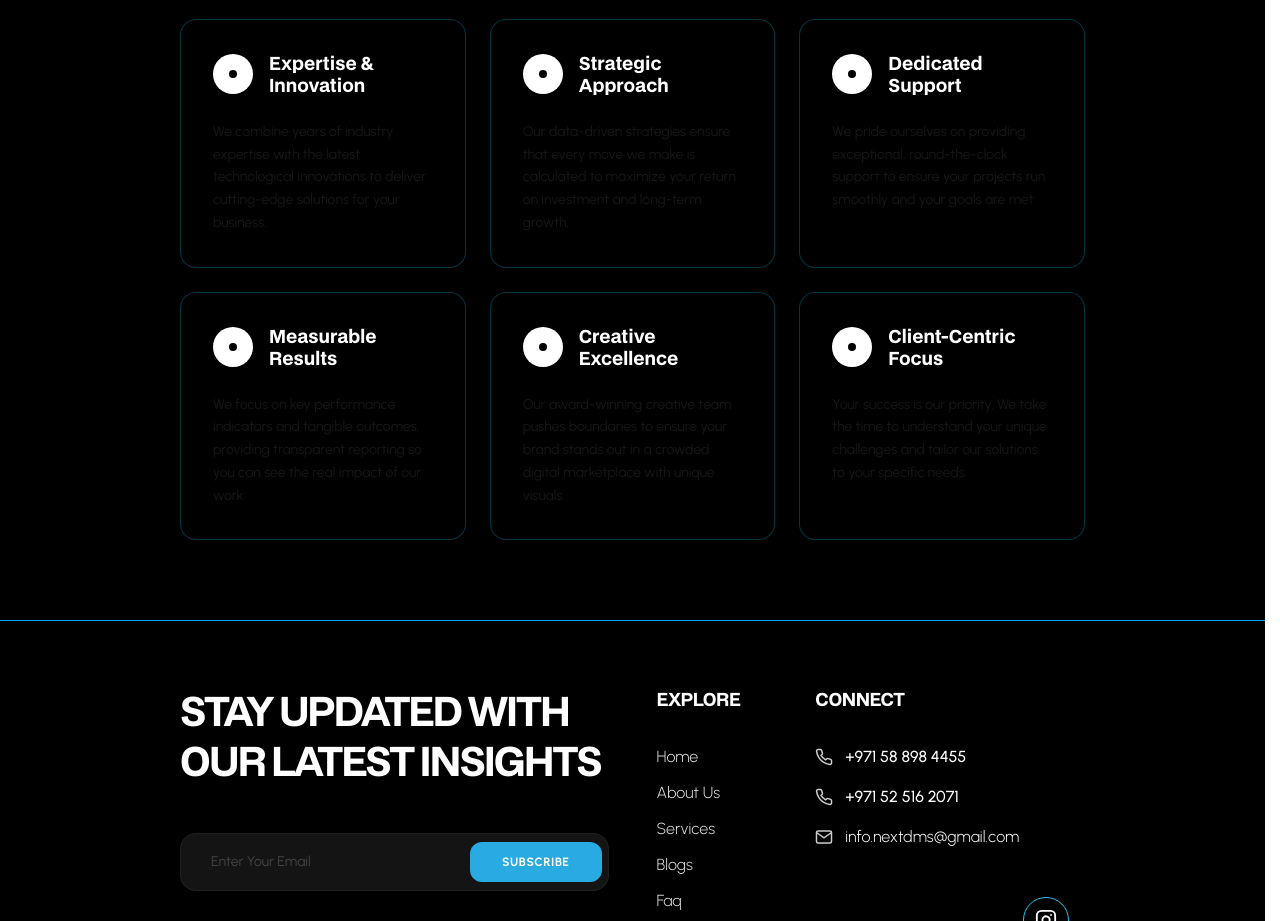
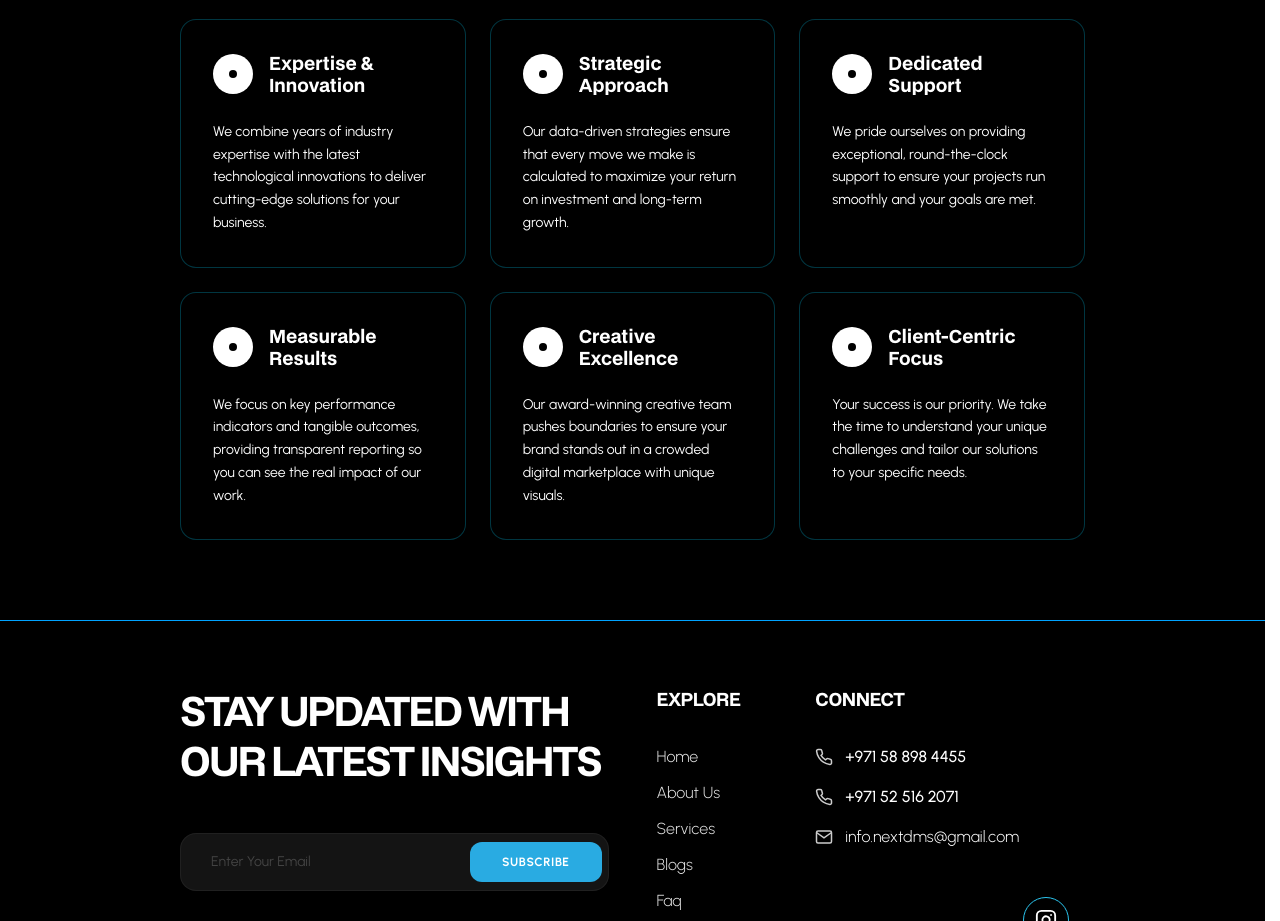
Before and after one commit to BeFirst-Productions/next-media-web-2.0, a Next.js app: page /services in a window 1280 px wide. Shown: the part 4600-5521 px from the top of the page. Built offline with nearby package versions, Linux system fonts and the light colour scheme.

Commit message:
fix:Description not seeing issue

```diff
--- a/src/app/page.js
+++ b/src/app/page.js
@@ -32,7 +32,7 @@ export const metadata = {
     "digital marketing agency dubai",
     "social media marketing companies in dubai"
   ], alternates: {
-    canonical: "https://nextmedia.ae/",
+    canonical: "https://nextmedia.ae",
   },
 };
 
--- a/src/components/About/AboutTeam.jsx
+++ b/src/components/About/AboutTeam.jsx
@@ -32,7 +32,7 @@ const FounderItem = ({ name, description, image, reverse = false }) => {
           </h3>
           <div className="h-[2px] w-12 bg-[#00B4D8] origin-left group-hover:w-full transition-all duration-700"></div>
         </div>
-        <p className="text-lg md:text-xl leading-relaxed font-light font-sans max-w-xl">
+        <p className="text-white text-lg md:text-xl leading-relaxed font-light font-sans max-w-xl">
           {description}
         </p>
       </div>
--- a/src/components/Home/HeroDetails/HeroDetails.jsx
+++ b/src/components/Home/HeroDetails/HeroDetails.jsx
@@ -40,7 +40,7 @@ export default function HeroDetails() {
           <div className="max-w-4xl">
             <h2 className="text-white text-3xl md:text-4xl 2xl:text-5xl font-light leading-tight tracking-tight">
               <span className="font-semibold">Best Branding Agency Dubai
-              </span>, <br />
+              </span> <br />
               <span className="font-semibold text-white">Design. Strategy. Brand Excellence.
               </span>
               <span className="inline-block ml-4 text-[#2bc5ee]">
--- a/src/components/Privacy/PrivacyContent.jsx
+++ b/src/components/Privacy/PrivacyContent.jsx
@@ -102,7 +102,7 @@ export default function PrivacyContent() {
                 <h2 className="text-2xl md:text-3xl font-bold text-white mb-6 group-hover:text-[#00B4D8] transition-colors duration-300">
                   {section.title}
                 </h2>
-                <div className=" text-lg leading-relaxed font-light">
+                <div className="text-white text-lg leading-relaxed font-light">
                   {section.content}
                 </div>
               </div>
--- a/src/components/Services/WhyChooseUs.jsx
+++ b/src/components/Services/WhyChooseUs.jsx
@@ -64,7 +64,7 @@ export default function WhyChooseUs({ reasons = defaultReasons,introText }) {
                   {reason.title}
                 </h3>
               </div>
-              <p className=" text-sm leading-relaxed">
+              <p className=" text-white text-sm leading-relaxed">
                 {reason.description}
               </p>
             </div>
--- a/src/components/Terms/TermsContent.jsx
+++ b/src/components/Terms/TermsContent.jsx
@@ -116,7 +116,7 @@ export default function TermsContent() {
                 <h2 className="text-2xl md:text-3xl font-bold text-white mb-6 group-hover:text-[#00B4D8] transition-colors duration-300">
                   {section.title}
                 </h2>
-                <div className="text-lg leading-relaxed font-light">
+                <div className="text-white text-lg leading-relaxed font-light">
                   {section.content}
                 </div>
               </div>
--- a/src/data/ServiceData.js
+++ b/src/data/ServiceData.js
@@ -4,7 +4,7 @@ export const servicesData = [
     title: "Creative",
     highlight: "Graphic Design",
     titleSuffix: "That Elevates Your Brand",
-    description: "Are you trying to find the best graphic design agency in Dubai, UAE? You're definitely at the right place. Creative Dream Designs and Brands is a quality graphic design service.\n\nWe pride ourselves on providing a wide range of expert graphic design services that are customized according to the specific needs of your business. We have a great client base all over the UAE. In order to make a strong impression, we integrate creativity and strategy in our work.\n\nOur graphic design services at a glance:\n• Build a strong brand presence with complete Branding & Identity Design\n• Create memorable and impactful logos that define your business\n• Establish consistency with professional Brand Guidelines",
+    description: "Are you trying to find the best graphic design agency in Dubai, UAE? You're definitely at the right place. Creative Dream Designs and Brands is a quality graphic design service.\n\nWe pride ourselves on providing a wide range of expert graphic design services that are customized according to the specific needs of your business. We have a great client base all over the UAE. In order to make a strong impression, we integrate creativity and strategy in our work.\n\nOur graphic design services at a glance.Build a strong brand presence with complete Branding & Identity Design\n• Create memorable and impactful logos that define your business\n• Establish consistency with professional Brand Guidelines",
     heroImage: "/images/services/graphic-design.jpeg",
     metaTitle: "Graphic Design Agency in Dubai | Next Media",
     metaDescription: "Next Media is a leading graphic design agency in Dubai, delivering creative and impactful design solutions that elevate your brand identity and visibility.",
@@ -142,7 +142,7 @@ export const servicesData = [
     title: "Powering Growth Through",
     highlight: "Media & Digital Marketing",
     titleSuffix: "in Dubai",
-    description: "Next Media is a full-service media and digital marketing agency in Dubai, dedicated to helping businesses build a strong online presence and achieve measurable growth.\n\nWe combine creativity, strategy, and technology to deliver impactful digital experiences that connect brands with their audience. We offer professional video production, photography, and creative media services to enhance your brand presence. Our digital marketing strategies are designed to increase visibility, generate leads, and maximize ROI. We focus on SEO, social media marketing, and paid campaigns to grow your business online.\n\n• Strategic Campaign Planning\n• Content & Media Creation\n• Performance & Optimization",
+    description: "Next Media is a full-service media and digital marketing agency in Dubai, dedicated to helping businesses build a strong online presence and achieve measurable growth.\n\nWe combine creativity, strategy, and technology to deliver impactful digital experiences that connect brands with their audience. We offer professional video production, photography, and creative media services to enhance your brand presence. Our digital marketing strategies are designed to increase visibility, generate leads, and maximize ROI. We focus on SEO, social media marketing, and paid campaigns to grow your business online.\n\n Strategic Campaign Planning\n, Content & Media Creation\n, Performance & Optimization.",
     heroImage: "/images/services/digitalmarketing-agency-in-dubai.jpeg",
     metaTitle: "Best Digital Marketing & Media Agency in Dubai | Next Media",
     metaDescription: "Looking for the best digital marketing services in Dubai? Next Media delivers SEO, social media, media production, and performance marketing to boost visibility, leads, and ROI.",
@@ -278,7 +278,7 @@ export const servicesData = [
     title: "Grow Your Business with Dubai’s Trusted",
     highlight: "Content Marketing",
     titleSuffix: "Experts",
-    description: "Create impactful content that connects, engages, and leaves a lasting impression with our expert content marketing services in Dubai, UAE.\n\nNext Media is one of the best content marketing agencies in Dubai. We provide creative solutions through excellent ideas and great quality, trustworthy content in different formats. Our team is always ahead of the times by regularly studying changes in the market and updates to Google's algorithms which are very important for making your content well SEO-optimized and competitive in the market.\n\n• Blog Posts that Educate & Engage\n• Website Content that Converts Visitors into Customers\n• Social Media Posts that Build Brand Awareness",
+    description: "Create impactful content that connects, engages, and leaves a lasting impression with our expert content marketing services in Dubai, UAE.\n\nNext Media is one of the best content marketing agencies in Dubai. We provide creative solutions through excellent ideas and great quality, trustworthy content in different formats. Our team is always ahead of the times by regularly studying changes in the market and updates to Google's algorithms which are very important for making your content well SEO-optimized and competitive in the market.\n\n, Blog Posts that Educate & Engage\n, Website Content that Converts Visitors into Customers\n, Social Media Posts that Build Brand Awareness.",
     heroImage: "/images/services/content-marketing-agency-in-dubai.jpg",
     metaTitle: "Content Marketing Agency in Dubai | Next Media",
     metaDescription: "Next Media is a leading content marketing agency in Dubai, creating engaging content strategies, blogs, and campaigns that boost brand visibility and growth.",
@@ -346,7 +346,7 @@ export const servicesData = [
     title: "How a Good Website Can Help Your Business Grow with",
     highlight: "Web Design & Development",
     titleSuffix: "",
-    description: "We have successfully helped many businesses in Dubai and throughout the UAE by delivering customized web development solutions.\n\nWe are a web development company in Dubai. Our experience includes designing corporate websites, developing high-performing platforms, and creating scalable web applications capable of supporting multilingual users, complying with regional standards, and even adapting to dynamic digital environments.\n\n• Custom Website Design: Visually appealing, brand-focused designs\n• Responsive Web Development: Mobile-friendly websites that perform\n• UI/UX Optimization: User-centric design that enhances experience and engagements",
+    description: "We have successfully helped many businesses in Dubai and throughout the UAE by delivering customized web development solutions.\n\nWe are a web development company in Dubai. Our experience includes designing corporate websites, developing high-performing platforms, and creating scalable web applications capable of supporting multilingual users, complying with regional standards, and even adapting to dynamic digital environments.\n\n Custom Website Design Visually appealing, brand-focused designs  Responsive Web Development  Mobile-friendly websites that perform  UI/UX Optimisation User-centric design that enhances experience and engagements.",
     heroImage: "/images/services/webdevelopment-company-in-dubai.jpg",
     metaTitle: "Web Development Company in Dubai | Web Design Company Dubai",
     metaDescription: "Leading web development and web design company in Dubai offering responsive, user-friendly websites. We build high-performance sites that boost engagement and growth.",
```
Also changed, not shown: src/app/globals.css (+6 -1 lines), src/app/layout.js (indentation only), 1 other file (tests, documents, lock files or other folders).
